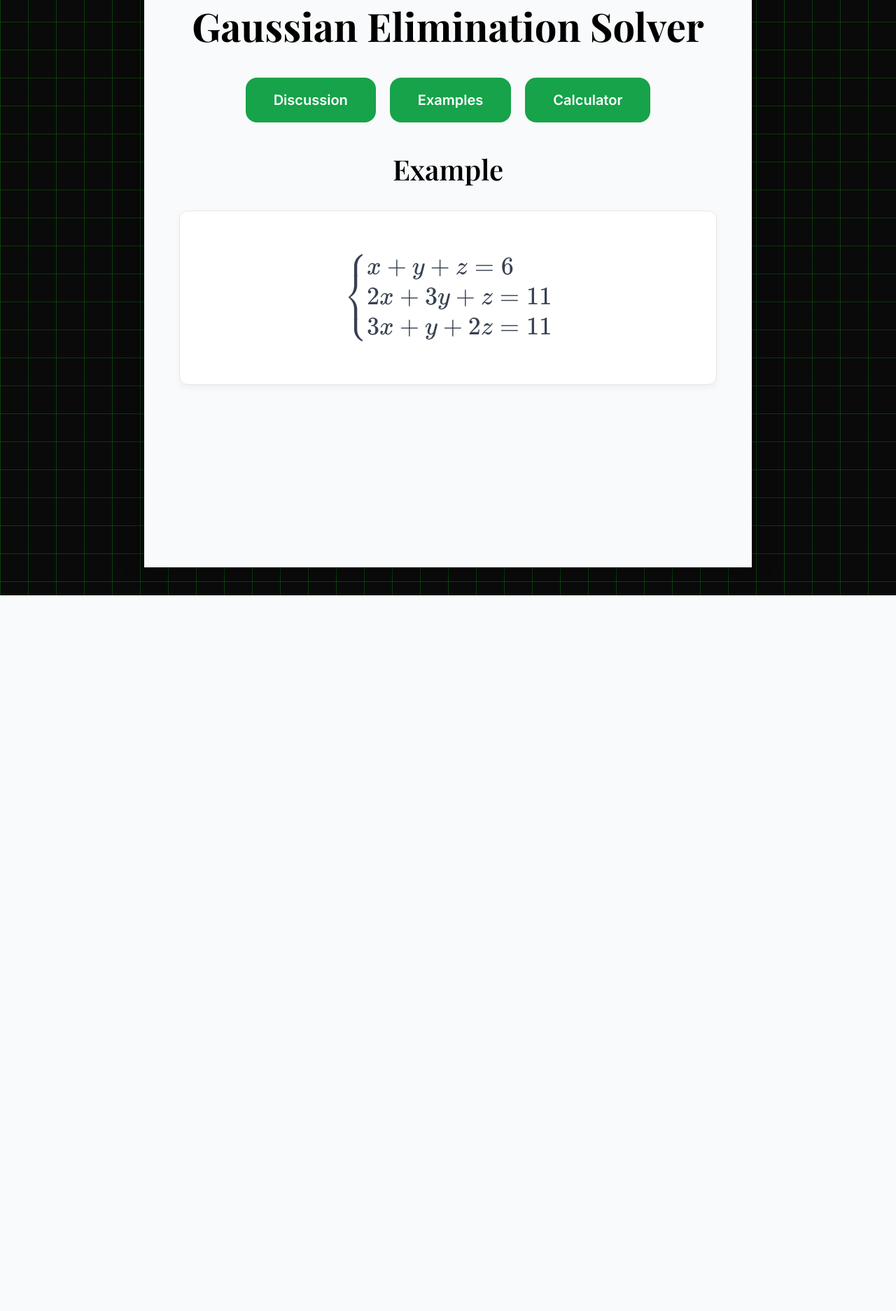
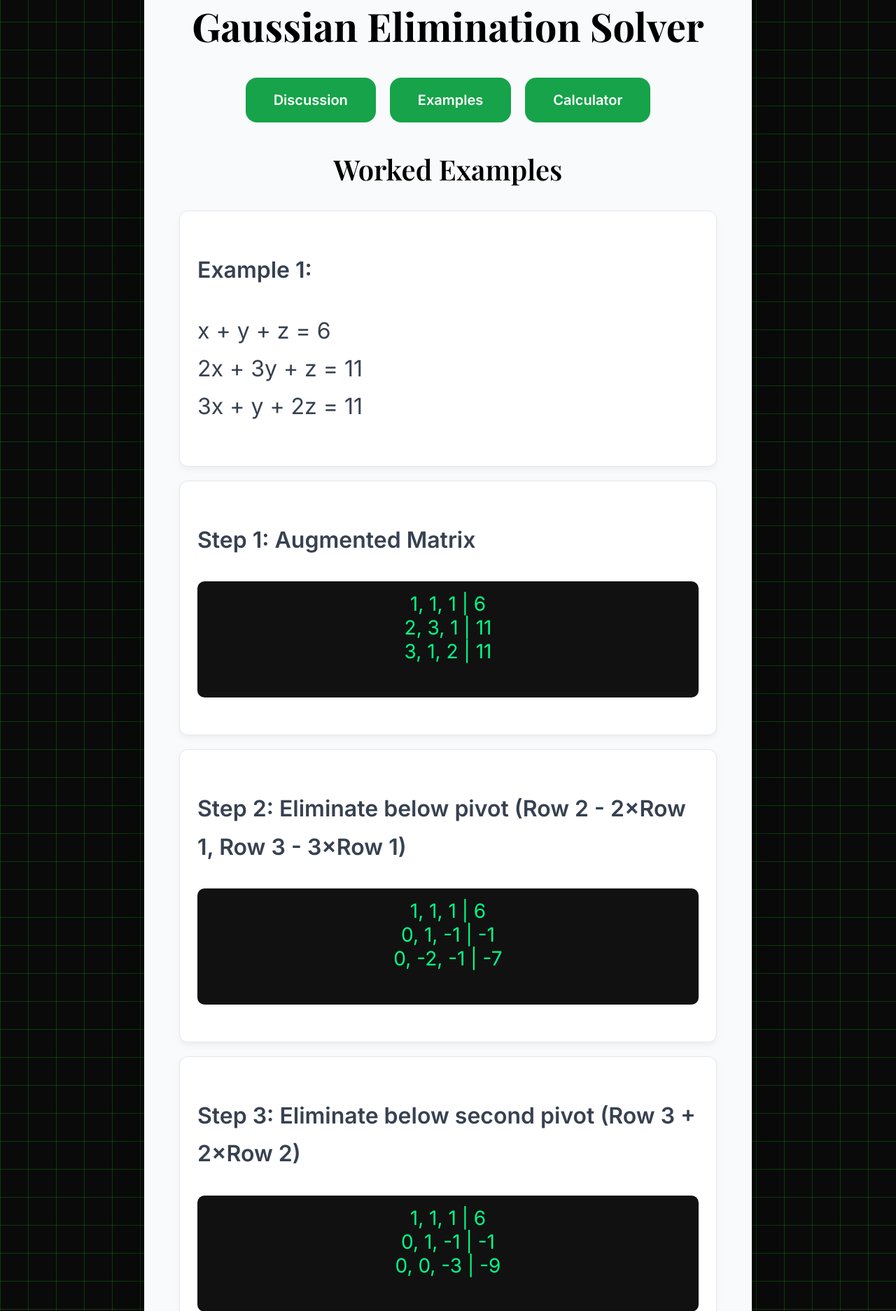
Before and after one commit to sealbooper/gaussian-elimination-project, a Flask app: page / in a window 1280 px wide, after a click on "Examples". Shown: the part 129-2003 px from the top of the page at 70% size. Before the commit the page ends 980 px from the top, so only its background shows below. Run offline with Flask 3, Linux system fonts and the light colour scheme.

Commit message:
Examples

```diff
--- a/templates/index.html
+++ b/templates/index.html
@@ -149,6 +149,10 @@ pre {
     text-align: center;
     font-size: 28px;
     font-family: 'Inter', monospace;
+    background: #111;
+    color: #00ff88;
+    padding: 15px;
+    border-radius: 10px;
 }
 
 /* Hide sections */
@@ -282,17 +286,121 @@ pre {
 
 <!-- Examples -->
 <div class="section content-section" id="examples">
-    <h2>Example</h2>
+    <h2>Worked Examples</h2>
 
+    <!-- ================= EXAMPLE 1 ================= -->
     <div class="card">
-        <p>$$
-        \begin{cases}
-        x + y + z = 6 \\
-        2x + 3y + z = 11 \\
+        <p><b>Example 1:</b></p>
+        <p>
+        x + y + z = 6 <br>
+        2x + 3y + z = 11 <br>
         3x + y + 2z = 11
-        \end{cases}
-        $$</p>
+        </p>
     </div>
+
+    <!-- Step 1 -->
+    <div class="card">
+        <p><b>Step 1: Augmented Matrix</b></p>
+        <pre>
+1, 1, 1 | 6
+2, 3, 1 | 11
+3, 1, 2 | 11
+        </pre>
+    </div>
+
+    <!-- Step 2 -->
+    <div class="card">
+        <p><b>Step 2: Eliminate below pivot (Row 2 - 2×Row 1, Row 3 - 3×Row 1)</b></p>
+        <pre>
+1, 1, 1 | 6
+0, 1, -1 | -1
+0, -2, -1 | -7
+        </pre>
+    </div>
+
+    <!-- Step 3 -->
+    <div class="card">
+        <p><b>Step 3: Eliminate below second pivot (Row 3 + 2×Row 2)</b></p>
+        <pre>
+1, 1, 1 | 6
+0, 1, -1 | -1
+0, 0, -3 | -9
+        </pre>
+    </div>
+
+    <!-- Step 4 -->
+    <div class="card">
+        <p><b>Step 4: Back Substitution</b></p>
+        <pre>
+z = 3
+y = 2
+x = 1
+        </pre>
+    </div>
+
+    <!-- Final Answer -->
+    <div class="card">
+        <p><b>Final Answer:</b></p>
+        <p style="text-align:center;">x = 1, y = 2, z = 3</p>
+    </div>
+
+
+    <!-- ================= EXAMPLE 2 ================= -->
+    <div class="card">
+        <p><b>Example 2:</b></p>
+        <p>
+        2x + y - z = 8 <br>
+        -3x - y + 2z = -11 <br>
+        -2x + y + 2z = -3
+        </p>
+    </div>
+
+    <!-- Step 1 -->
+    <div class="card">
+        <p><b>Step 1: Augmented Matrix</b></p>
+        <pre>
+2, 1, -1 | 8
+-3, -1, 2 | -11
+-2, 1, 2 | -3
+        </pre>
+    </div>
+
+    <!-- Step 2 -->
+    <div class="card">
+        <p><b>Step 2: Eliminate below pivot</b></p>
+        <pre>
+2, 1, -1 | 8
+0, 0.5, 0.5 | 1
+0, 2, 1 | 5
+        </pre>
+    </div>
+
+    <!-- Step 3 -->
+    <div class="card">
+        <p><b>Step 3: Eliminate below second pivot</b></p>
+        <pre>
+2, 1, -1 | 8
+0, 0.5, 0.5 | 1
+0, 0, -1 | 1
+        </pre>
+    </div>
+
+    <!-- Step 4 -->
+    <div class="card">
+        <p><b>Step 4: Back Substitution</b></p>
+        <pre>
+z = -1
+y = 3
+x = 2
+        </pre>
+    </div>
+
+    <!-- Final Answer -->
+    <div class="card">
+        <p><b>Final Answer:</b></p>
+        <p style="text-align:center;">x = 2, y = 3, z = -1</p>
+    </div>
+
 </div>
 
 </div>
```
